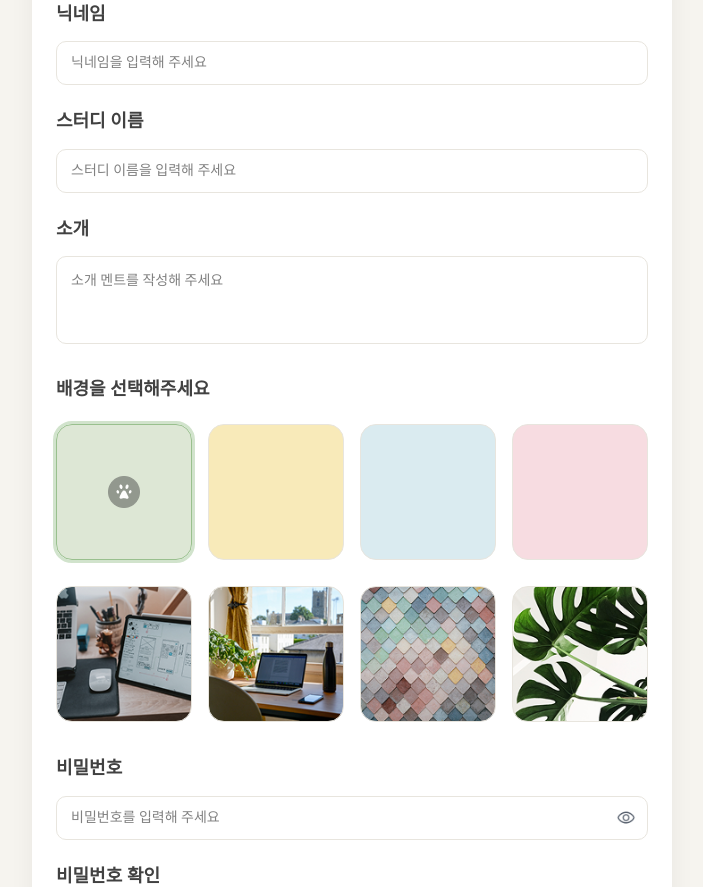
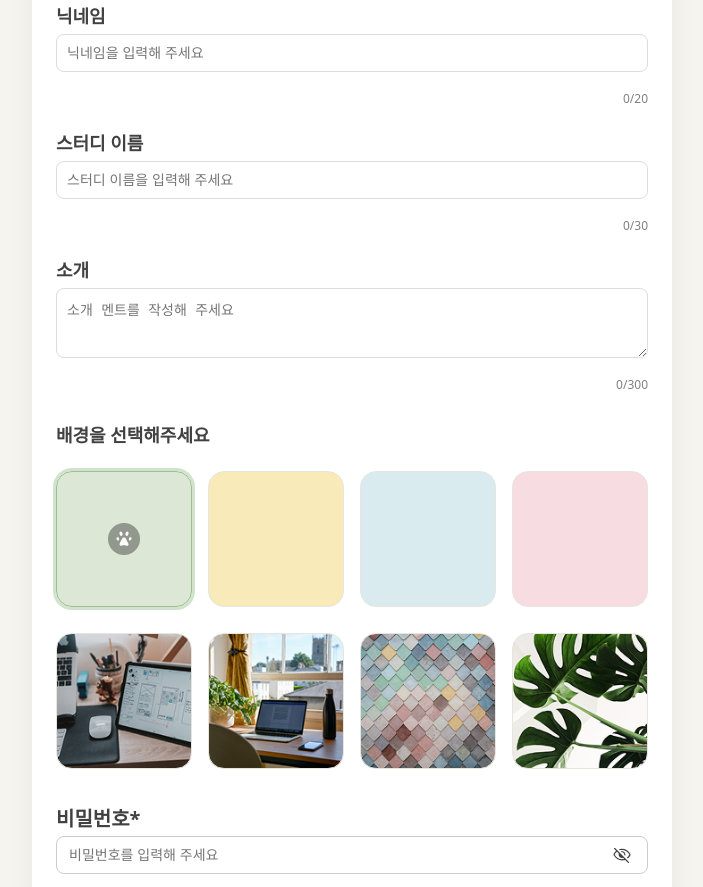
Before and after one commit to MinJun916/fs08-studyforest-team1-fe, a React (Vite) app: page /study/new in a window 1280 px wide. Shown: the part 240-1127 px from the top of the page, without its empty margins (288-991 px from the left). Built offline with nearby package versions, Linux system fonts and the light colour scheme; a web font is replaced by a local one.

Commit message:
refactor(create-study-page): 로컬 input/textarea 공용 컴포넌트로 교체, NicknameInput, BioTextarea, PasswordInput 적용, 닉네임/스터디명/소개는 문자열 onChang 핸들러로, 비밀번호는 event 기반으로 분리

```diff
--- a/src/components/Input/BioTextarea.jsx
+++ b/src/components/Input/BioTextarea.jsx
@@ -9,7 +9,7 @@ export default function BioTextarea({
   onChange,
   required = false,
   maxLength = 300,
-  helpText = '최대 300자',
+  helpText = '',
   id = 'bio',
   rows = 5,
 }) {
--- a/src/components/Input/NicknameInput.jsx
+++ b/src/components/Input/NicknameInput.jsx
@@ -11,7 +11,7 @@ export default function NicknameInput({
   onChange,
   required = true,
   maxLength = 20,
-  helpText = '2~20자, 특수문자는 _와 -만 허용',
+  helpText = '',
   id = 'nickname',
 }) {
   const isValid = value ? NICK_RE.test(value) : !required;
--- a/src/components/Input/StudyNameInput.jsx
+++ b/src/components/Input/StudyNameInput.jsx
@@ -11,7 +11,7 @@ export default function StudyNameInput({
   onChange,
   required = true,
   maxLength = 30,
-  helpText = '2~30자',
+  helpText = '',
   id = 'studyName',
 }) {
   const isValid = value ? NAME_RE.test(value) : !required;
--- a/src/pages/CreateStudyPage.jsx
+++ b/src/pages/CreateStudyPage.jsx
@@ -1,15 +1,20 @@
 import { useState } from 'react';
 import styles from '@/styles/pages/CreateStudyPage.module.scss';
+
 import imgDesk from '@assets/icons/bg-desk.png';
 import imgWindow from '@assets/icons/bg-window.png';
 import imgTiles from '@assets/icons/bg-tiles.png';
 import imgPlant from '@assets/icons/bg-plant.png';
-import eye from '@assets/icons/eye.png';
-import eyeOff from '@assets/icons/eye-off.png';
 import pawSelected from '@assets/icons/ic_bg_selected.png';
 
+// 🔁 올려준 컴포넌트로 교체 (경로는 네 프로젝트 구조에 맞게)
+import NicknameInput from '@/components/input/NicknameInput.jsx';
+import StudyNameInput from '@/components/input/StudyNameInput.jsx';
+import BioTextarea from '@/components/input/BioTextarea.jsx';
+import PasswordInput from '@/components/input/PasswordInput.jsx';
+
 export default function CreateStudyPage() {
-  // 윗줄: 발바닥(기본) + 파스텔 3색  → 4칸
+  // 윗줄: 발바닥(기본) + 파스텔 3색 → 4칸
   const colorTiles = [
     { id: 'c1', kind: 'color', value: '#DDE7D5' },
     { id: 'c2', kind: 'color', value: '#F8EAB9' },
@@ -34,10 +39,14 @@ export default function CreateStudyPage() {
     password2: '',
     background: DEFAULT_BG,
   });
-  const [showPw, setShowPw] = useState(false);
-  const [showPw2, setShowPw2] = useState(false);
   const [errors, setErrors] = useState({});
 
+  // 컴포넌트별 onChange (값 문자열을 직접 내려주는 컴포넌트용)
+  const onNicknameChange = (val) => setForm((f) => ({ ...f, nickname: val }));
+  const onTitleChange = (val) => setForm((f) => ({ ...f, title: val }));
+  const onIntroChange = (val) => setForm((f) => ({ ...f, intro: val }));
+
+  // PasswordInput은 event 기반 onChange를 요구하므로 공용 핸들러 유지
   const onChange = (e) => {
     const { name, value } = e.target;
     setForm((f) => ({ ...f, [name]: value }));
@@ -45,15 +54,37 @@ export default function CreateStudyPage() {
 
   const selectBackground = (bg) => setForm((f) => ({ ...f, background: bg }));
 
+  // 컴포넌트의 규칙과 일치(페이지 레벨 검증 메시지와 동기화)
+  const NICK_RE = /^[A-Za-z0-9가-힣_-]{2,20}$/;
+  const NAME_RE = /^.{2,30}$/;
+
   const validate = () => {
     const next = {};
-    if (!form.nickname.trim()) next.nickname = '닉네임을 입력해주세요.';
-    if (!form.title.trim()) next.title = '스터디 이름을 입력해주세요.';
+
+    if (!form.nickname.trim()) {
+      next.nickname = '닉네임을 입력해주세요.';
+    } else if (!NICK_RE.test(form.nickname.trim())) {
+      next.nickname = '닉네임 형식을 확인해주세요. (2~20자, 영문/숫자/한글, _와 -만 허용)';
+    }
+
+    if (!form.title.trim()) {
+      next.title = '스터디 이름을 입력해주세요.';
+    } else if (!NAME_RE.test(form.title.trim())) {
+      next.title = '스터디 이름은 2~30자까지 입력해주세요.';
+    }
+
     if (!form.background) next.background = '배경을 선택해주세요.';
-    if (!form.password) next.password = '비밀번호를 입력해주세요.';
-    if (form.password && form.password.length < 4)
+
+    if (!form.password) {
+      next.password = '비밀번호를 입력해주세요.';
+    } else if (form.password.length < 4) {
       next.password = '비밀번호를 4자 이상 입력해주세요.';
-    if (form.password !== form.password2) next.password2 = '비밀번호가 일치하지 않습니다.';
+    }
+
+    if (form.password !== form.password2) {
+      next.password2 = '비밀번호가 일치하지 않습니다.';
+    }
+
     setErrors(next);
     return Object.keys(next).length === 0;
   };
@@ -70,49 +101,42 @@ export default function CreateStudyPage() {
     const sel = form.background;
     return !!sel && sel.kind === bg.kind && norm(sel.value) === norm(bg.value);
   };
+
   return (
     <div className={styles.page}>
       <main className={styles.card}>
         <h2 className={styles.title}>스터디 만들기</h2>
 
         <form onSubmit={onSubmit} noValidate>
-          <div className={styles.field}>
-            <label htmlFor="nickname">닉네임</label>
-            <input
+          {/* 닉네임 */}
+          <NicknameInput
             id="nickname"
-              name="nickname"
+            label="닉네임"
             placeholder="닉네임을 입력해 주세요"
             value={form.nickname}
-              onChange={onChange}
-              className={errors.nickname ? styles.errorInput : ''}
+            onChange={onNicknameChange}
           />
           {errors.nickname && <p className={styles.errorMsg}>{errors.nickname}</p>}
-          </div>
 
-          <div className={styles.field}>
-            <label htmlFor="title">스터디 이름</label>
-            <input
+          {/* 스터디 이름 */}
+          <StudyNameInput
             id="title"
-              name="title"
+            label="스터디 이름"
             placeholder="스터디 이름을 입력해 주세요"
             value={form.title}
-              onChange={onChange}
-              className={errors.title ? styles.errorInput : ''}
+            onChange={onTitleChange}
           />
           {errors.title && <p className={styles.errorMsg}>{errors.title}</p>}
-          </div>
 
-          <div className={styles.field}>
-            <label htmlFor="intro">소개</label>
-            <textarea
+          {/* 소개 */}
+          <BioTextarea
             id="intro"
-              name="intro"
+            label="소개"
             placeholder="소개 멘트를 작성해 주세요"
             value={form.intro}
-              onChange={onChange}
+            onChange={onIntroChange}
             rows={3}
           />
-          </div>
 
           {/* 배경 선택 */}
           <div className={styles.field}>
@@ -166,56 +190,25 @@ export default function CreateStudyPage() {
           </div>
 
           {/* 비밀번호 */}
-          <div className={styles.field}>
-            <label htmlFor="password">비밀번호</label>
-            <div className={styles.pwWrap}>
-              <input
-                id="password"
+          <PasswordInput
+            label="비밀번호"
             name="password"
-                type={showPw ? 'text' : 'password'}
+            value={form.password}
+            onChange={onChange} // ← event 기반
+            required
             placeholder="비밀번호를 입력해 주세요"
-                value={form.password}
-                onChange={onChange}
-                className={errors.password ? styles.errorInput : ''}
           />
-              <button
-                type="button"
-                className={styles.eyeBtn}
-                onClick={() => setShowPw((v) => !v)}
-                aria-label={showPw ? '비밀번호 숨기기' : '비밀번호 표시'}
-              >
-                <img src={showPw ? eyeOff : eye} alt="" width="20" height="20" />
-              </button>
-            </div>
           {errors.password && <p className={styles.errorMsg}>{errors.password}</p>}
-          </div>
 
           {/* 비밀번호 확인 */}
-          {/* 비밀번호 확인 */}
-          <div className={styles.field}>
-            <label htmlFor="password2">비밀번호 확인</label>
-            <div className={styles.pwWrap}>
-              <input
-                id="password2"
+          <PasswordInput
+            label="비밀번호 확인"
             name="password2"
-                type={showPw2 ? 'text' : 'password'}
+            value={form.password2}
+            onChange={onChange} // ← event 기반
             placeholder="비밀번호를 다시 입력해 주세요"
-                value={form.password2}
-                onChange={onChange}
-                className={errors.password2 ? styles.errorInput : ''}
-                autoComplete="new-password"
           />
-              <button
-                type="button"
-                className={styles.eyeBtn}
-                onClick={() => setShowPw2((v) => !v)}
-                aria-label={showPw2 ? '비밀번호 숨기기' : '비밀번호 표시'}
-              >
-                <img src={showPw2 ? eyeOff : eye} alt="" width="20" height="20" />
-              </button>
-            </div>
           {errors.password2 && <p className={styles.errorMsg}>{errors.password2}</p>}
-          </div>
 
           <div className={styles.btnRow}>
             <button className={styles.submitBtn} type="submit">
@@ -227,3 +220,237 @@ export default function CreateStudyPage() {
     </div>
   );
 }
+/*----------------------------------------------------------------------*/
+// import { useState } from 'react';
+// import styles from '@/styles/pages/CreateStudyPage.module.scss';
+// import imgDesk from '@assets/icons/bg-desk.png';
+// import imgWindow from '@assets/icons/bg-window.png';
+// import imgTiles from '@assets/icons/bg-tiles.png';
+// import imgPlant from '@assets/icons/bg-plant.png';
+// import eye from '@assets/icons/eye.png';
+// import eyeOff from '@assets/icons/eye-off.png';
+// import pawSelected from '@assets/icons/ic_bg_selected.png';
+// import NicknameInput from '@/components/Input/NicknameInput';
+// import PasswordInput from '@/components/Input/PasswordInput';
+// import BioTextarea from '@/components/Input/BioTextarea';
+// import StudyNameInput from '@/components/Input/StudyNameInput';
+
+// export default function CreateStudyPage() {
+//   // 윗줄: 발바닥(기본) + 파스텔 3색  → 4칸
+//   const colorTiles = [
+//     { id: 'c1', kind: 'color', value: '#DDE7D5' },
+//     { id: 'c2', kind: 'color', value: '#F8EAB9' },
+//     { id: 'c3', kind: 'color', value: '#DAEBF0' },
+//     { id: 'c4', kind: 'color', value: '#F7DCE1' },
+//   ];
+//   const DEFAULT_BG = { kind: 'color', value: colorTiles[0].value }; // "#DDE7D5"
+
+//   // 아랫줄: 사진 4개 → 4칸
+//   const imageTiles = [
+//     { id: 'g1', kind: 'image', value: `url(${imgDesk})` },
+//     { id: 'g2', kind: 'image', value: `url(${imgWindow})` },
+//     { id: 'g3', kind: 'image', value: `url(${imgTiles})` },
+//     { id: 'g4', kind: 'image', value: `url(${imgPlant})` },
+//   ];
+
+//   const [form, setForm] = useState({
+//     nickname: '',
+//     title: '',
+//     intro: '',
+//     password: '',
+//     password2: '',
+//     background: DEFAULT_BG,
+//   });
+//   const [showPw, setShowPw] = useState(false);
+//   const [showPw2, setShowPw2] = useState(false);
+//   const [errors, setErrors] = useState({});
+
+//   const onChange = (e) => {
+//     const { name, value } = e.target;
+//     setForm((f) => ({ ...f, [name]: value }));
+//   };
+
+//   const selectBackground = (bg) => setForm((f) => ({ ...f, background: bg }));
+
+//   const validate = () => {
+//     const next = {};
+//     if (!form.nickname.trim()) next.nickname = '닉네임을 입력해주세요.';
+//     if (!form.title.trim()) next.title = '스터디 이름을 입력해주세요.';
+//     if (!form.background) next.background = '배경을 선택해주세요.';
+//     if (!form.password) next.password = '비밀번호를 입력해주세요.';
+//     if (form.password && form.password.length < 4)
+//       next.password = '비밀번호를 4자 이상 입력해주세요.';
+//     if (form.password !== form.password2) next.password2 = '비밀번호가 일치하지 않습니다.';
+//     setErrors(next);
+//     return Object.keys(next).length === 0;
+//   };
+
+//   const onSubmit = (e) => {
+//     e.preventDefault();
+//     if (!validate()) return;
+//     console.log('payload', form);
+//     alert('임시: 콘솔에서 값 확인하세요!');
+//   };
+
+//   const norm = (x) => (x ?? '').toString().trim().toLowerCase();
+//   const isSelected = (bg) => {
+//     const sel = form.background;
+//     return !!sel && sel.kind === bg.kind && norm(sel.value) === norm(bg.value);
+//   };
+//   return (
+//     <div className={styles.page}>
+//       <main className={styles.card}>
+//         <h2 className={styles.title}>스터디 만들기</h2>
+
+//         <form onSubmit={onSubmit} noValidate>
+//           <div className={styles.field}>
+//             <label htmlFor="nickname">닉네임</label>
+//             <input
+//               id="nickname"
+//               name="nickname"
+//               placeholder="닉네임을 입력해 주세요"
+//               value={form.nickname}
+//               onChange={onChange}
+//               className={errors.nickname ? styles.errorInput : ''}
+//             />
+//             {errors.nickname && <p className={styles.errorMsg}>{errors.nickname}</p>}
+//           </div>
+
+//           <div className={styles.field}>
+//             <label htmlFor="title">스터디 이름</label>
+//             <input
+//               id="title"
+//               name="title"
+//               placeholder="스터디 이름을 입력해 주세요"
+//               value={form.title}
+//               onChange={onChange}
+//               className={errors.title ? styles.errorInput : ''}
+//             />
+//             {errors.title && <p className={styles.errorMsg}>{errors.title}</p>}
+//           </div>
+
+//           <div className={styles.field}>
+//             <label htmlFor="intro">소개</label>
+//             <textarea
+//               id="intro"
+//               name="intro"
+//               placeholder="소개 멘트를 작성해 주세요"
+//               value={form.intro}
+//               onChange={onChange}
+//               rows={3}
+//             />
+//           </div>
+
+//           {/* 배경 선택 */}
+//           <div className={styles.field}>
+//             <span className={styles.labelLite}>배경을 선택해주세요</span>
+
+//             {/* 1줄: 발바닥 + 파스텔 3개 */}
+//             <div className={styles.bgGrid}>
+//               {colorTiles.map((t) => (
+//                 <button
+//                   key={t.id}
+//                   type="button"
+//                   className={`${styles.bgTile} ${
+//                     isSelected({ kind: 'color', value: t.value }) ? styles.selected : ''
+//                   }`}
+//                   style={{ backgroundColor: t.value }}
+//                   onClick={() => selectBackground({ kind: 'color', value: t.value })}
+//                   aria-label="색상 배경 선택"
+//                 >
+//                   {isSelected({ kind: 'color', value: t.value }) && (
+//                     <img className={styles.tileIcon} src={pawSelected} alt="" />
+//                   )}
+//                 </button>
+//               ))}
+//             </div>
+
+//             {/* 2줄: 사진 4개 */}
+//             <div className={styles.bgGrid}>
+//               {imageTiles.map((t) => (
+//                 <button
+//                   key={t.id}
+//                   type="button"
+//                   className={`${styles.bgTile} ${
+//                     isSelected({ kind: 'image', value: t.value }) ? styles.selected : ''
+//                   }`}
+//                   style={{
+//                     backgroundImage: t.value,
+//                     backgroundSize: 'cover',
+//                     backgroundPosition: 'center',
+//                   }}
+//                   onClick={() => selectBackground({ kind: 'image', value: t.value })}
+//                   aria-label="이미지 배경 선택"
+//                 >
+//                   {isSelected({ kind: 'image', value: t.value }) && (
+//                     <img className={styles.tileIcon} src={pawSelected} alt="" />
+//                   )}
+//                 </button>
+//               ))}
+//             </div>
+
+//             {errors.background && <p className={styles.errorMsg}>{errors.background}</p>}
+//           </div>
+
+//           {/* 비밀번호 */}
+//           <div className={styles.field}>
+//             <label htmlFor="password">비밀번호</label>
+//             <div className={styles.pwWrap}>
+//               <input
+//                 id="password"
+//                 name="password"
+//                 type={showPw ? 'text' : 'password'}
+//                 placeholder="비밀번호를 입력해 주세요"
+//                 value={form.password}
+//                 onChange={onChange}
+//                 className={errors.password ? styles.errorInput : ''}
+//               />
+//               <button
+//                 type="button"
+//                 className={styles.eyeBtn}
+//                 onClick={() => setShowPw((v) => !v)}
+//                 aria-label={showPw ? '비밀번호 숨기기' : '비밀번호 표시'}
+//               >
+//                 <img src={showPw ? eyeOff : eye} alt="" width="20" height="20" />
+//               </button>
+//             </div>
+//             {errors.password && <p className={styles.errorMsg}>{errors.password}</p>}
+//           </div>
+
+//           {/* 비밀번호 확인 */}
+//           {/* 비밀번호 확인 */}
+//           <div className={styles.field}>
+//             <label htmlFor="password2">비밀번호 확인</label>
+//             <div className={styles.pwWrap}>
+//               <input
+//                 id="password2"
+//                 name="password2"
+//                 type={showPw2 ? 'text' : 'password'}
+//                 placeholder="비밀번호를 다시 입력해 주세요"
+//                 value={form.password2}
+//                 onChange={onChange}
+//                 className={errors.password2 ? styles.errorInput : ''}
+//                 autoComplete="new-password"
+//               />
+//               <button
+//                 type="button"
+//                 className={styles.eyeBtn}
+//                 onClick={() => setShowPw2((v) => !v)}
+//                 aria-label={showPw2 ? '비밀번호 숨기기' : '비밀번호 표시'}
+//               >
+//                 <img src={showPw2 ? eyeOff : eye} alt="" width="20" height="20" />
+//               </button>
+//             </div>
+//             {errors.password2 && <p className={styles.errorMsg}>{errors.password2}</p>}
+//           </div>
+
+//           <div className={styles.btnRow}>
+//             <button className={styles.submitBtn} type="submit">
+//               <span className={styles.btnText}>만들기</span>
+//             </button>
+//           </div>
+//         </form>
+//       </main>
+//     </div>
+//   );
+// }
--- a/src/styles/components/input/PasswordInput.module.scss
+++ b/src/styles/components/input/PasswordInput.module.scss
@@ -1,3 +1,6 @@
+@use '@/styles/variables' as v;
+@use '@/styles/mixin' as m;
+
 .row {
   display: flex;
   flex-direction: column;
@@ -8,8 +11,9 @@
 }
 
 .label {
-  font-size: 14px;
+  font-size: 20px;
   font-weight: 600;
+  color: v.$black;
 }
 
 .inputWrap {
```
Also changed, not shown: src/styles/_mixin.scss (+5 -2 lines). Lines whose indentation alone changed are shown as unchanged.
